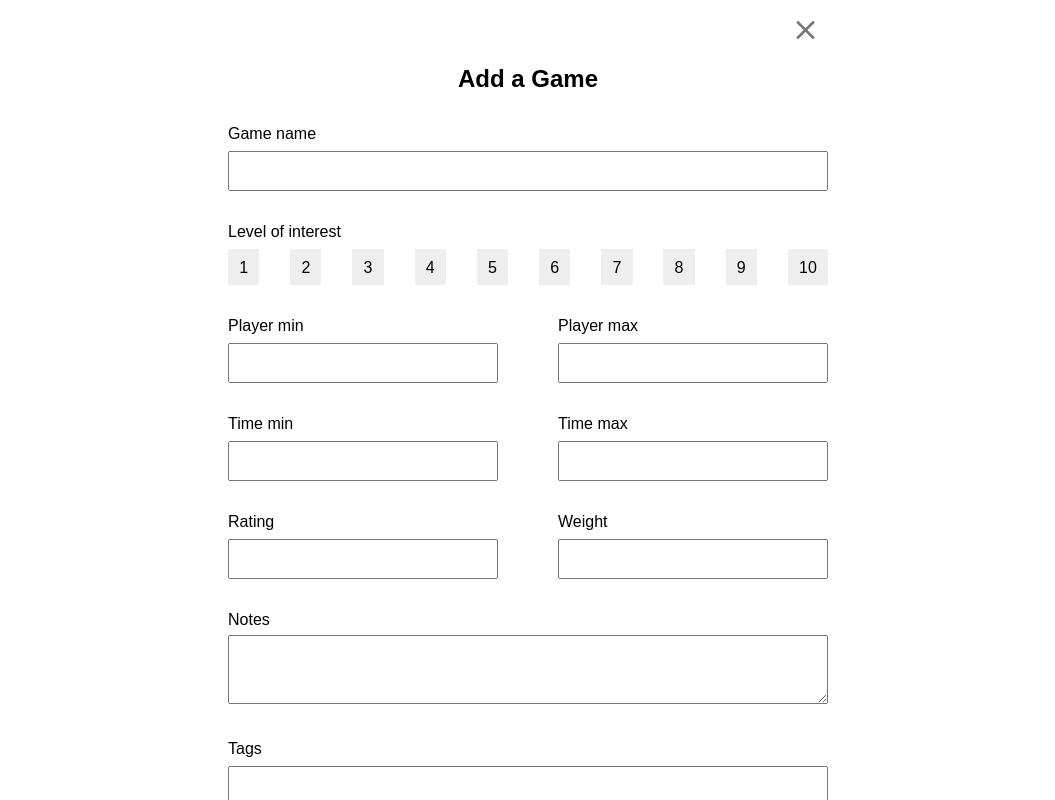
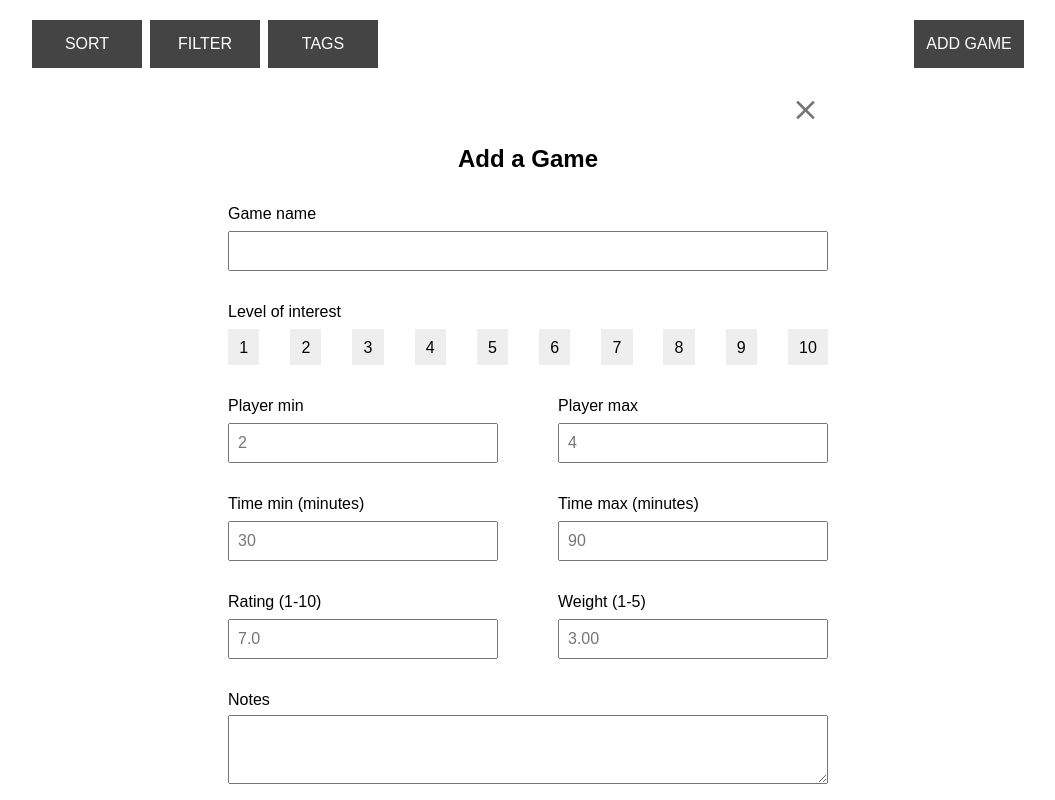
Before and after one commit to TalusRocks/want-to-play-fe, a plain HTML site: page index.html in a window 1280 px wide. Both pictures are taken after a click on the link "ADD GAME". Shown: the top 800 px of the page, without its empty margins (112-1167 px from the left). Drawn offline with nearby package versions, Linux system fonts and the light colour scheme; no server answers.

Commit message:
can add games via form

```diff
--- a/main.js
+++ b/main.js
@@ -1,7 +1,14 @@
 const gamesURL = 'http://localhost:3000/games'
 let gameList = document.querySelector('.game-list')
-let mainDiv = document.querySelector('main')
+let allButtons = document.querySelector('.all-buttons')
 
+function goHome(gamesURL){
+  gameList.innerHTML = ""
+  loadGames(gamesURL)
+  allButtons.classList.remove('hide')
+}
+
+//////////LOAD ALL GAMES
 function loadGames(gamesURL) {
   axios.get(gamesURL)
     .then(result => {
@@ -17,7 +24,53 @@ function loadGames(gamesURL) {
 }
 loadGames(gamesURL)
 
+///////////ADD GAME
 let addGameBtn = document.querySelector('.add-game')
 addGameBtn.addEventListener('click', (e) => {
-  mainDiv.innerHTML = addGameView()
+  //LOAD VIEW
+  gameList.innerHTML = addGameView()
+  allButtons.classList.add('hide')
+
+  //SAVE
+  let submit = document.querySelector('#submit')
+  submit.addEventListener('click', (e) => {
+    e.preventDefault()
+    let newName = document.querySelector('#game-name-input').value
+    let newInterest
+    let interestRange = document.getElementsByName('interest')
+    for (let i = 0; i < interestRange.length; i++) {
+      if (interestRange[i].checked) {
+        newInterest = interestRange[i].value
+        // return newInterest
+        break;
+      }
+    }
+
+    let newMinPlayer = document.querySelector('#player-min-input').value
+    let newMaxPlayer = document.querySelector('#player-max-input').value
+    let newMinTime = document.querySelector('#time-min-input').value
+    let newMaxTime = document.querySelector('#time-max-input').value
+    let newRatingBGG = document.querySelector('#rating-input').value
+    let newWeightBGG = document.querySelector('#weight-input').value
+    let newNotes = document.querySelector('#notes-input').value
+
+    axios.post(gamesURL, {name: newName, interest: newInterest, minPlayer: newMinPlayer, maxPlayer: newMaxPlayer, minTime: newMinTime, maxTime: newMaxTime, ratingBGG: newRatingBGG, weightBGG: newWeightBGG, notes: newNotes})
+      .then(result => {
+        goHome(gamesURL)
+        console.log(result.data);
+      })
+      .catch(errors => {
+        console.log(errors);
+      })
+  })
+
+  //CANCEL
+  let cancel = document.querySelectorAll('.cancel')
+  cancel.forEach(e => {
+    e.addEventListener('click', (e) => {
+      goHome(gamesURL)
+    })
+  })
+
+
 })
--- a/style.css
+++ b/style.css
@@ -49,6 +49,10 @@ main {
 }
 .mb-5 {
   margin-bottom: 5em;
+}
+
+.hide {
+  display: none;
 }
 
 /*FILTERING BUTTONS--------------------------*/
--- a/templates.js
+++ b/templates.js
@@ -43,14 +43,14 @@ function createTag(tagId, tagName) {
 function addGameView() {
   return `        <section class="form-wrap mb-5">
     <div class="close-view">
-      <i class="material-icons close-x">close</i>
+      <i class="material-icons close-x cancel">close</i>
     </div>
     <h2 class="mt-05 text-center">Add a Game</h2>
     <form>
 
       <div class="form-row mt-2">
         <label for="game-name" id="game-name">Game name</label>
-        <input type="text" name="game-name" class="mt-05">
+        <input type="text" id="game-name-input" name="game-name" class="mt-05">
       </div>
 
       <div class="form-row mt-2">
@@ -102,48 +102,48 @@ function addGameView() {
       <div class="form-row two-input-row">
         <div class="half-form-row">
           <label for="player-min" id="player-min">Player min</label>
-          <input type="text" name="player-min" class="mt-05">
+          <input type="text" id="player-min-input" name="player-min" class="mt-05" placeholder="2">
         </div>
         <div class="half-form-row">
           <label for="player-max" id="player-max">Player max</label>
-          <input type="text" name="player-max" class="mt-05">
+          <input type="text" id="player-max-input" name="player-max" class="mt-05" placeholder="4">
         </div>
       </div>
 
       <div class="form-row two-input-row mt-2">
         <div class="half-form-row">
-          <label for="time-min" id="time-min">Time min</label>
-          <input type="text" name="time-min" class="mt-05">
+          <label for="time-min" id="time-min">Time min (minutes)</label>
+          <input type="text" id="time-min-input" name="time-min" class="mt-05" placeholder="30">
         </div>
         <div class="half-form-row">
-          <label for="time-max" id="time-max">Time max</label>
-          <input type="text" name="time-max" class="mt-05">
+          <label for="time-max" id="time-max">Time max (minutes)</label>
+          <input type="text" id="time-max-input" name="time-max" class="mt-05" placeholder="90">
         </div>
       </div>
 
       <div class="form-row two-input-row mt-2">
         <div class="half-form-row">
-          <label for="rating" id="rating">Rating</label>
-          <input type="text" name="rating" class="mt-05">
+          <label for="rating" id="rating">Rating (1-10)</label>
+          <input type="text" id="rating-input" name="rating" class="mt-05" placeholder="7.0">
         </div>
         <div class="half-form-row">
-          <label for="weight" id="weight">Weight</label>
-          <input type="text" name="weight" class="mt-05">
+          <label for="weight" id="weight">Weight (1-5)</label>
+          <input type="text" id="weight-input" name="weight" class="mt-05" placeholder="3.00">
         </div>
       </div>
 
       <div class="form-row mt-2">
         <label for="notes" id="notes">Notes</label>
-        <textarea name="notes" rows="4" class="mt-05"></textarea>
+        <textarea name="notes" id="notes-input" rows="4" class="mt-05"></textarea>
       </div>
 
       <div class="form-row mt-2">
-        <label for="tags" id="tags">Tags</label>
+        <label for="tags" id="tags">Tags (comma, separated)</label>
         <input type="text" name="tags" class="mt-05">
       </div>
 
       <div class="form-row cancel-save mt-2">
-        <button id="cancel">Cancel</button>
+        <button id="cancel" class="cancel">Cancel</button>
         <button type="submit" id="submit">Save</button>
       </div>
 
```
